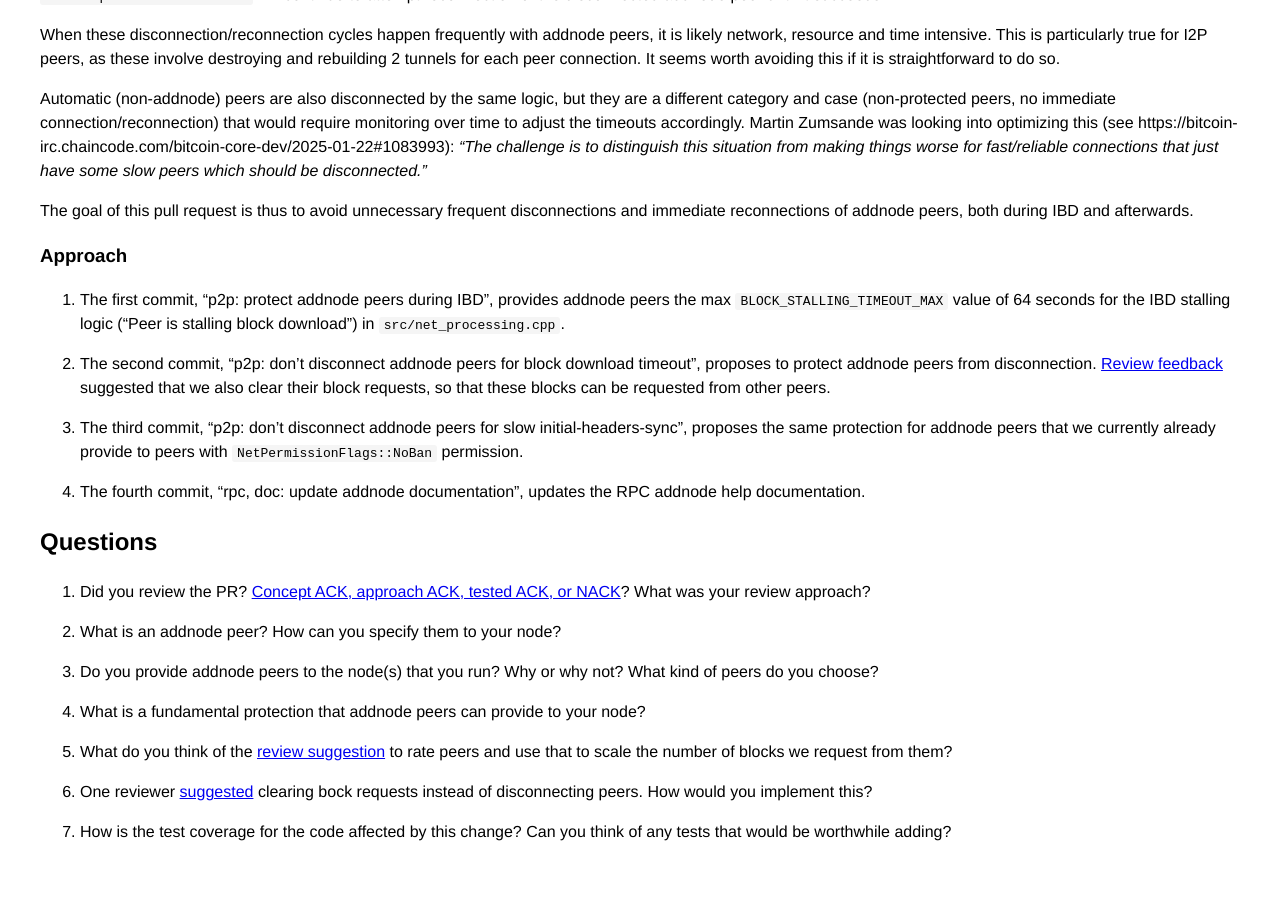
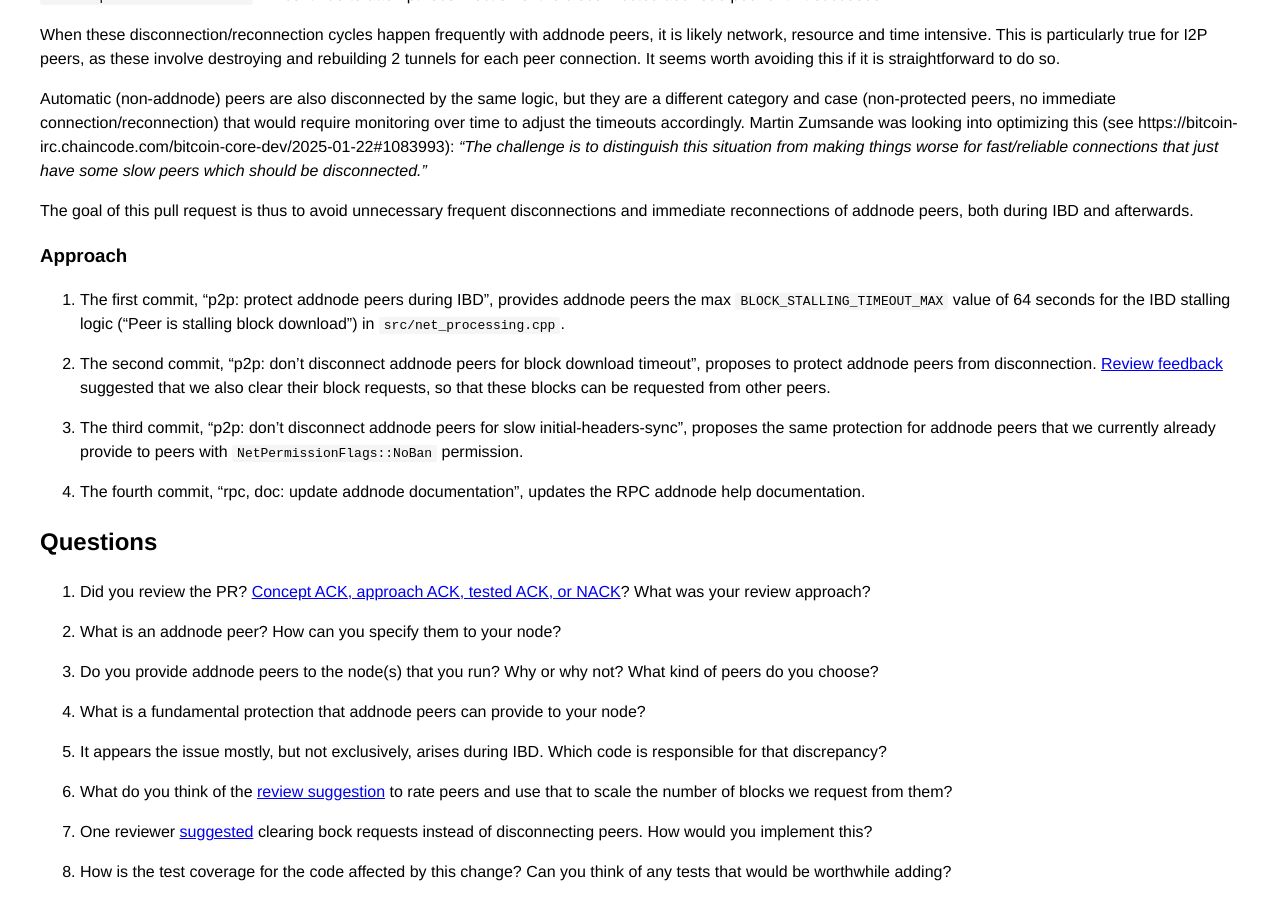
Before and after one commit to bitcoin-core-review-club/website, a Jekyll site: the page built from _posts/2025-05-28-#32051.md, in a window 1280 px wide and 900 px high, scrolled down 727 px. Built offline with Jekyll 4.4.1, drawn with Linux system fonts in a browser that asks for light colours; before the commit the page ends 1587 px from its top, so only the background shows below that.

Commit message:
add question

```diff
--- a/_posts/2025-05-28-#32051.md
+++ b/_posts/2025-05-28-#32051.md
@@ -85,13 +85,16 @@ afterwards.
 
 4. What is a fundamental protection that addnode peers can provide to your node?
 
-5. What do you think of the [review suggestion](https://github.com/bitcoin/bitcoin/pull/32051#issuecomment-2825824998)
+5. It appears the issue mostly, but not exclusively, arises during IBD.
+   Which code is responsible for that discrepancy?
+
+6. What do you think of the [review suggestion](https://github.com/bitcoin/bitcoin/pull/32051#issuecomment-2825824998)
    to rate peers and use that to scale the number of blocks we request from them?
 
-6. One reviewer
+7. One reviewer
    [suggested](https://github.com/bitcoin/bitcoin/pull/32051#pullrequestreview-2691505746)
    clearing bock requests instead of disconnecting peers. How would you
    implement this?
 
-7. How is the test coverage for the code affected by this change? Can
+8. How is the test coverage for the code affected by this change? Can
    you think of any tests that would be worthwhile adding?
```
